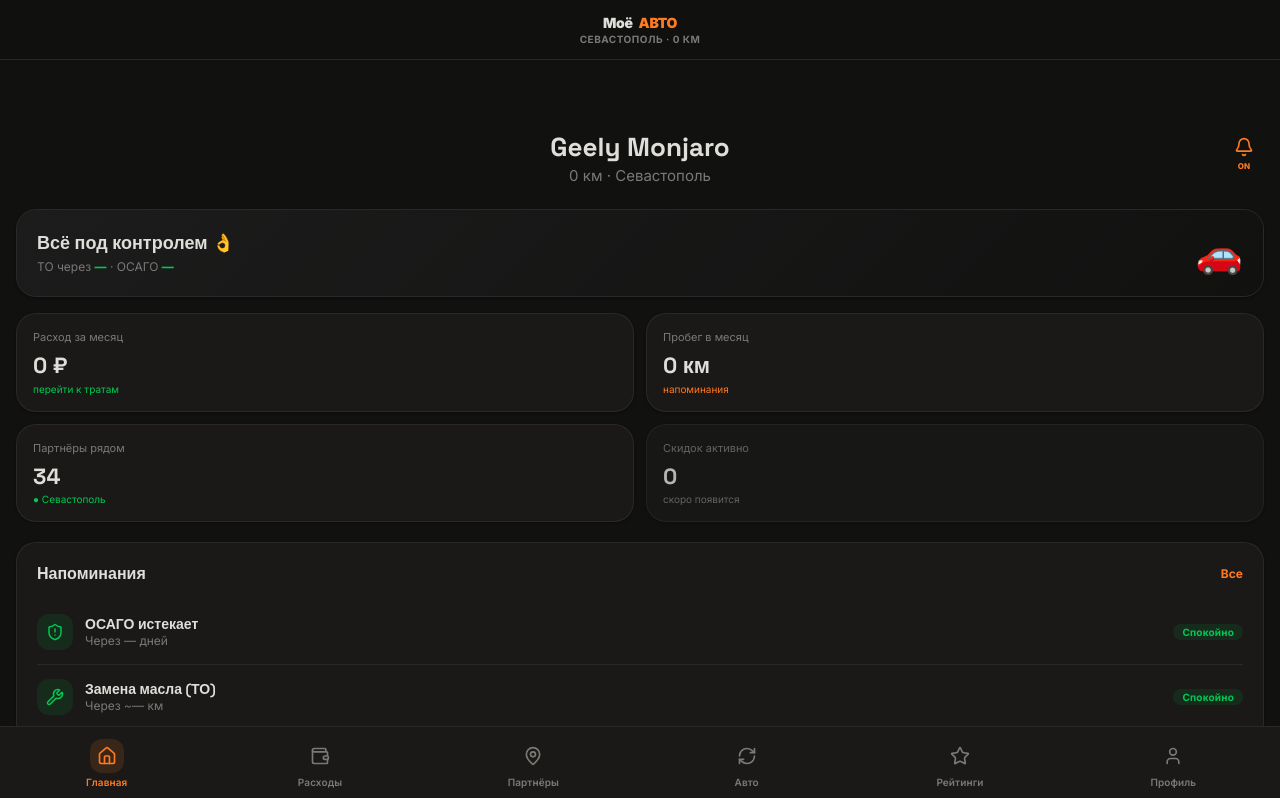
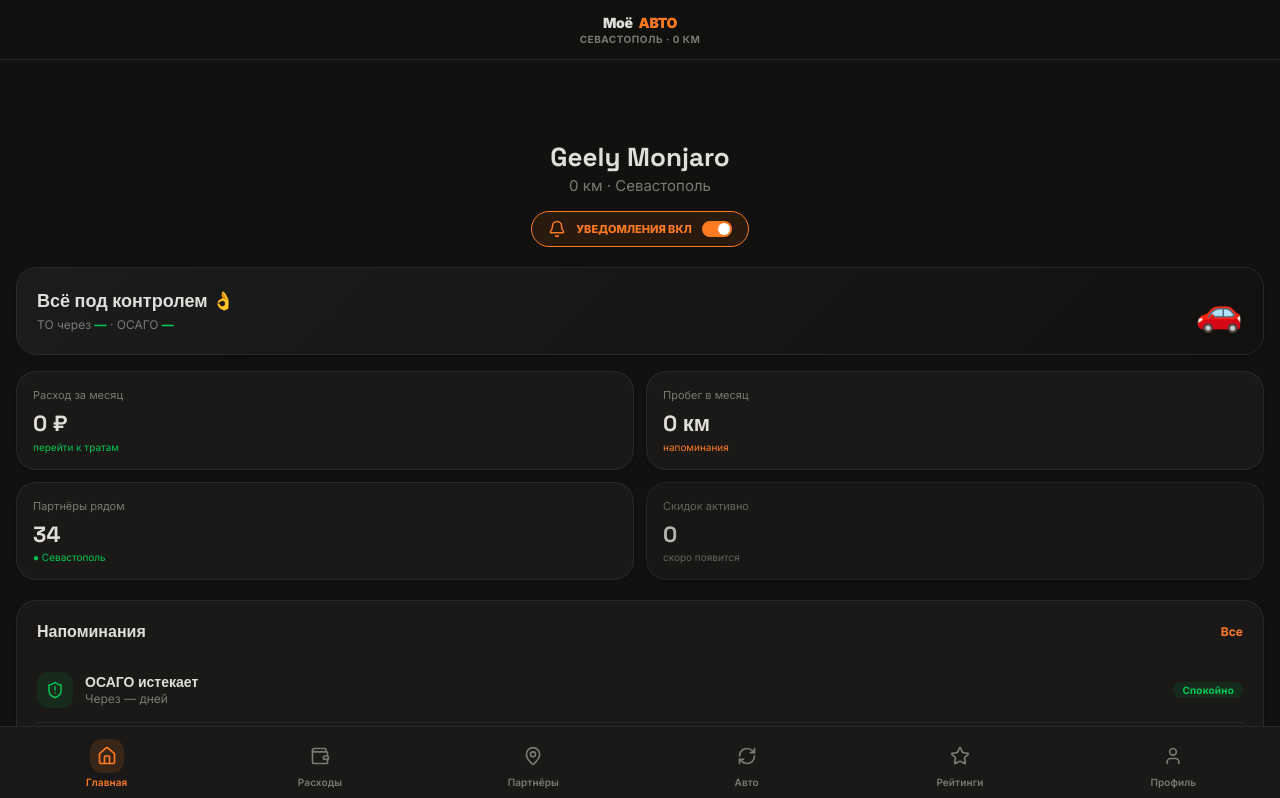
Before and after one commit to BaH4iK/moe-avto-app, a Next.js app: page /dashboard in a window 1280 px wide. Shown: the top 798 px of the page. Built offline with nearby package versions, Linux system fonts and the light colour scheme; no server answers.

Commit message:
Final recovery of all feattytyeeesssdssrereaj

```diff
--- a/app/dashboard/DashboardClient.tsx
+++ b/app/dashboard/DashboardClient.tsx
@@ -140,31 +140,48 @@
       width: '100%',
       maxWidth: '100vw',
       overflowX: 'hidden',
-      boxSizing: 'border-box'
+      boxSizing: 'border-box',
+      paddingLeft: '16px',
+      paddingRight: '16px'
     }}>
-      {/* ── ШАПКА С ТУМБЛЕРОМ ── */}
-      <div style={{ display: 'flex', justifyContent: 'center', alignItems: 'center', position: 'relative', marginBottom: 'var(--s6)' }}>
-        <div style={{ textAlign: 'center' }}>
-          <h1 className="pg-title" style={{ fontSize: '26px', fontWeight: 900, marginBottom: '2px' }}>
-            {profile?.car_brand || 'Geely'} {profile?.car_model || 'Monjaro'}
-          </h1>
-          <p className="pg-sub">
-            {totalMileage.toLocaleString()} км · {profile?.city || 'Севастополь'}
-          </p>
-        </div>
+      {/* ── ШАПКА ── */}
+      <div style={{ textAlign: 'center', marginBottom: '20px', paddingTop: '10px' }}>
+        <h1 className="pg-title" style={{ fontSize: '26px', fontWeight: 900, marginBottom: '2px' }}>
+          {profile?.car_brand || 'Geely'} {profile?.car_model || 'Monjaro'}
+        </h1>
+        <p className="pg-sub" style={{ marginBottom: '16px' }}>
+          {totalMileage.toLocaleString()} км · {profile?.city || 'Севастополь'}
+        </p>
 
-        {/* Тумблер уведомлений */}
+        {/* ТУМБЛЕР УВЕДОМЛЕНИЙ */}
         <div
           onClick={toggleNotifications}
           style={{
-            position: 'absolute', right: '10px', top: '5px',
-            cursor: 'pointer', display: 'flex', flexDirection: 'column', alignItems: 'center', gap: '4px'
+            display: 'inline-flex',
+            alignItems: 'center',
+            gap: '10px',
+            padding: '8px 16px',
+            background: notifEnabled ? 'rgba(255,107,0,0.1)' : 'var(--surface)',
+            borderRadius: '20px',
+            cursor: 'pointer',
+            border: `1px solid ${notifEnabled ? 'var(--primary)' : 'var(--divider)'}`,
+            transition: '0.3s'
           }}
         >
-          {notifEnabled ? <Bell size={20} color="var(--primary)" /> : <BellOff size={20} color="var(--muted)" />}
-          <span style={{ fontSize: '8px', fontWeight: 800, color: notifEnabled ? 'var(--primary)' : 'var(--muted)', textTransform: 'uppercase' }}>
-            {notifEnabled ? 'On' : 'Off'}
+          {notifEnabled ? <Bell size={18} color="var(--primary)" /> : <BellOff size={18} color="var(--muted)" />}
+          <span style={{ fontSize: '11px', fontWeight: 800, color: notifEnabled ? 'var(--primary)' : 'var(--text)', textTransform: 'uppercase' }}>
+            {notifEnabled ? 'Уведомления ВКЛ' : 'Уведомления ВЫКЛ'}
           </span>
+          <div style={{
+            width: '30px', height: '16px', borderRadius: '8px',
+            background: notifEnabled ? 'var(--primary)' : 'var(--muted)',
+            position: 'relative'
+          }}>
+            <div style={{
+              width: '12px', height: '12px', borderRadius: '50%', background: 'white',
+              position: 'absolute', top: '2px', left: notifEnabled ? '16px' : '2px', transition: '0.3s'
+            }} />
+          </div>
         </div>
       </div>
 
@@ -189,31 +206,23 @@
         </div>
       </div>
 
-      {/* ── СЕТКА СТАТИСТИКИ (КЛИКАБЕЛЬНАЯ) ── */}
-      <div style={{
-        display: 'grid',
-        gridTemplateColumns: '1fr 1fr',
-        gap: '12px',
-        marginBottom: '20px'
-      }}>
+      {/* ── СЕТКА СТАТИСТИКИ ── */}
+      <div style={{ display: 'grid', gridTemplateColumns: '1fr 1fr', gap: '12px', marginBottom: '20px' }}>
         <div className="card" onClick={() => router.push('/expenses')} style={{ padding: '16px', cursor: 'pointer' }}>
           <p style={{ fontSize: '11px', color: 'var(--muted)', marginBottom: '8px' }}>Расход за месяц</p>
           <h2 style={{ fontSize: '22px', fontWeight: 900 }}>{monthlyExpenses.toLocaleString()} ₽</h2>
           <p style={{ fontSize: '10px', color: '#00c853', marginTop: '4px' }}>перейти к тратам</p>
         </div>
-
         <div className="card" onClick={() => router.push('/reminders')} style={{ padding: '16px', cursor: 'pointer' }}>
           <p style={{ fontSize: '11px', color: 'var(--muted)', marginBottom: '8px' }}>Пробег в месяц</p>
           <h2 style={{ fontSize: '22px', fontWeight: 900 }}>{monthlyMileage.toLocaleString()} км</h2>
           <p style={{ fontSize: '10px', color: 'var(--primary)', marginTop: '4px' }}>напоминания</p>
         </div>
-
         <div className="card" onClick={() => router.push('/catalog')} style={{ padding: '16px', cursor: 'pointer' }}>
           <p style={{ fontSize: '11px', color: 'var(--muted)', marginBottom: '8px' }}>Партнёры рядом</p>
           <h2 style={{ fontSize: '22px', fontWeight: 900 }}>34</h2>
           <p style={{ fontSize: '10px', color: '#00c853', marginTop: '4px' }}>● {profile?.city || 'Севастополь'}</p>
         </div>
-
         <div className="card" style={{ padding: '16px', opacity: 0.8 }}>
           <p style={{ fontSize: '11px', color: 'var(--muted)', marginBottom: '8px' }}>Скидок активно</p>
           <h2 style={{ fontSize: '22px', fontWeight: 900 }}>0</h2>
@@ -227,7 +236,6 @@
           <span className="card-t">Напоминания</span>
           <span onClick={() => router.push('/reminders')} style={{ fontSize: '12px', color: 'var(--primary)', cursor: 'pointer', fontWeight: 700 }}>Все</span>
         </div>
-
         <div className="rem-row" style={{ display: 'flex', alignItems: 'center', padding: '14px 0', borderBottom: '1px solid var(--divider)', gap: '12px' }}>
           <div style={{ width: 36, height: 36, borderRadius: 12, background: insStatus.bg, color: insStatus.color, display: 'flex', alignItems: 'center', justifyContent: 'center' }}>
             <ShieldAlert size={18} />
@@ -238,7 +246,6 @@
           </div>
           <span className="badge" style={{ fontSize: '10px', background: insStatus.bg, color: insStatus.color }}>{insStatus.text}</span>
         </div>
-
         <div className="rem-row" style={{ display: 'flex', alignItems: 'center', padding: '14px 0', borderBottom: '1px solid var(--divider)', gap: '12px' }}>
           <div style={{ width: 36, height: 36, borderRadius: 12, background: srvStatus.bg, color: srvStatus.color, display: 'flex', alignItems: 'center', justifyContent: 'center' }}>
             <Wrench size={18} />
@@ -249,26 +256,10 @@
           </div>
           <span className="badge" style={{ fontSize: '10px', background: srvStatus.bg, color: srvStatus.color }}>{srvStatus.text}</span>
         </div>
-
-        <div className="rem-row" style={{ display: 'flex', alignItems: 'center', padding: '14px 0', gap: '12px' }}>
-          <div style={{ width: 36, height: 36, borderRadius: 12, background: 'rgba(0,122,255,0.1)', color: '#0a84ff', display: 'flex', alignItems: 'center', justifyContent: 'center' }}>
-            <CloudSun size={18} />
-          </div>
-          <div style={{ flex: 1 }}>
-            <h4 style={{ fontSize: '14px', fontWeight: 700 }}>Погода для мойки ☀️</h4>
-            <p style={{ fontSize: '12px', color: 'var(--muted)' }}>{profile?.wash_reminder_days || 3} дн. без осадков в Севастополе</p>
-          </div>
-          <span className="badge" style={{ fontSize: '10px', background: 'rgba(0,122,255,0.1)', color: '#0a84ff' }}>Умный совет</span>
-        </div>
       </div>
 
       {/* ── БЫСТРЫЕ ДЕЙСТВИЯ ── */}
-      <div style={{
-        display: 'grid',
-        gridTemplateColumns: 'repeat(4, 1fr)',
-        gap: '10px',
-        marginBottom: '24px'
-      }}>
+      <div style={{ display: 'grid', gridTemplateColumns: 'repeat(4, 1fr)', gap: '10px', marginBottom: '24px' }}>
         <div className="card" onClick={() => router.push('/expenses')} style={{ padding: '16px 4px', textAlign: 'center', display: 'flex', flexDirection: 'column', alignItems: 'center', gap: '8px', cursor: 'pointer' }}>
           <div style={{ color: 'var(--primary)' }}><Wallet size={20} /></div>
           <span style={{ fontSize: '10px', fontWeight: 600, color: 'var(--muted)' }}>Траты</span>
```
Also changed, not shown: app/reminders/page.tsx (+41 -35 lines).
